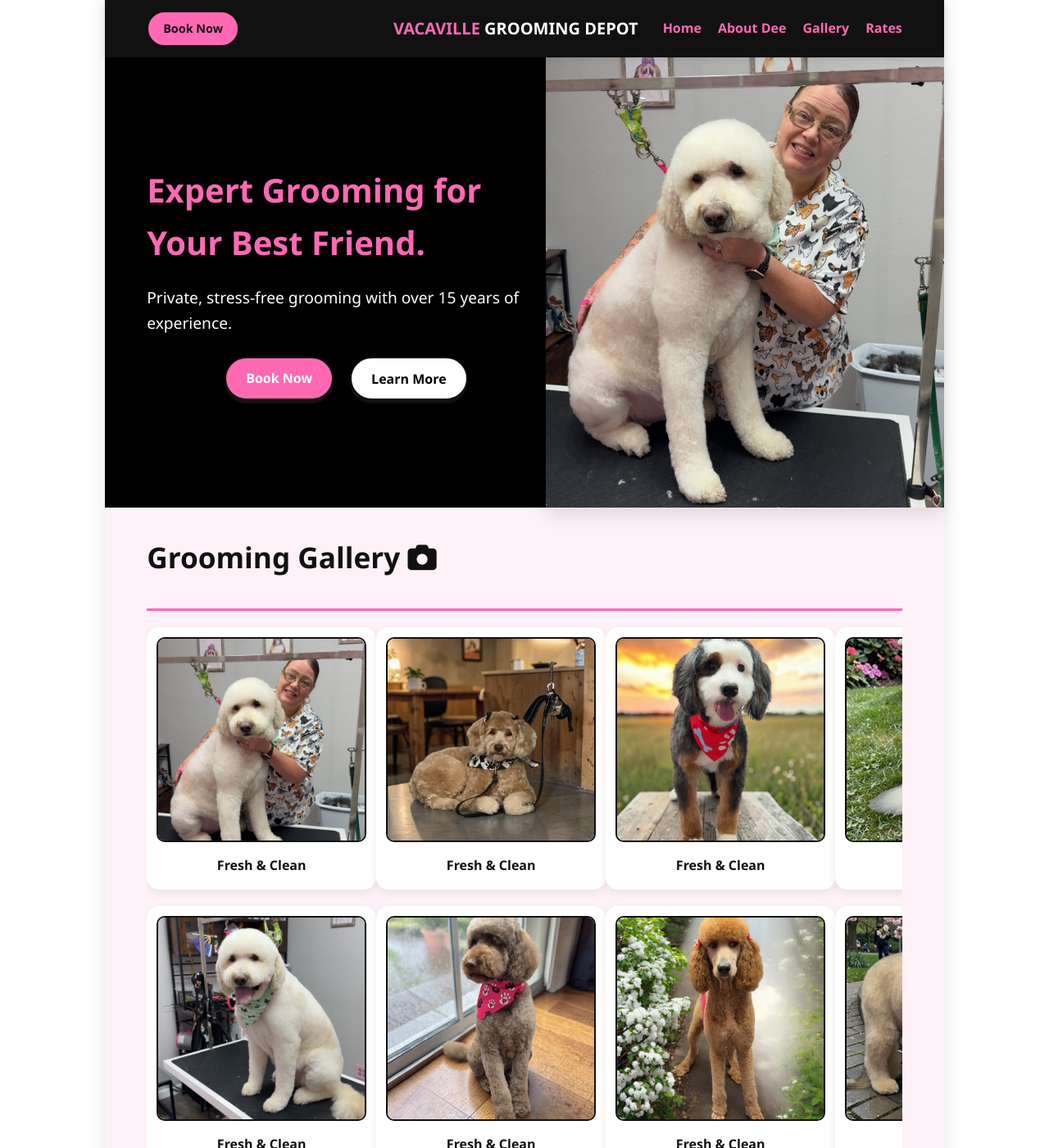
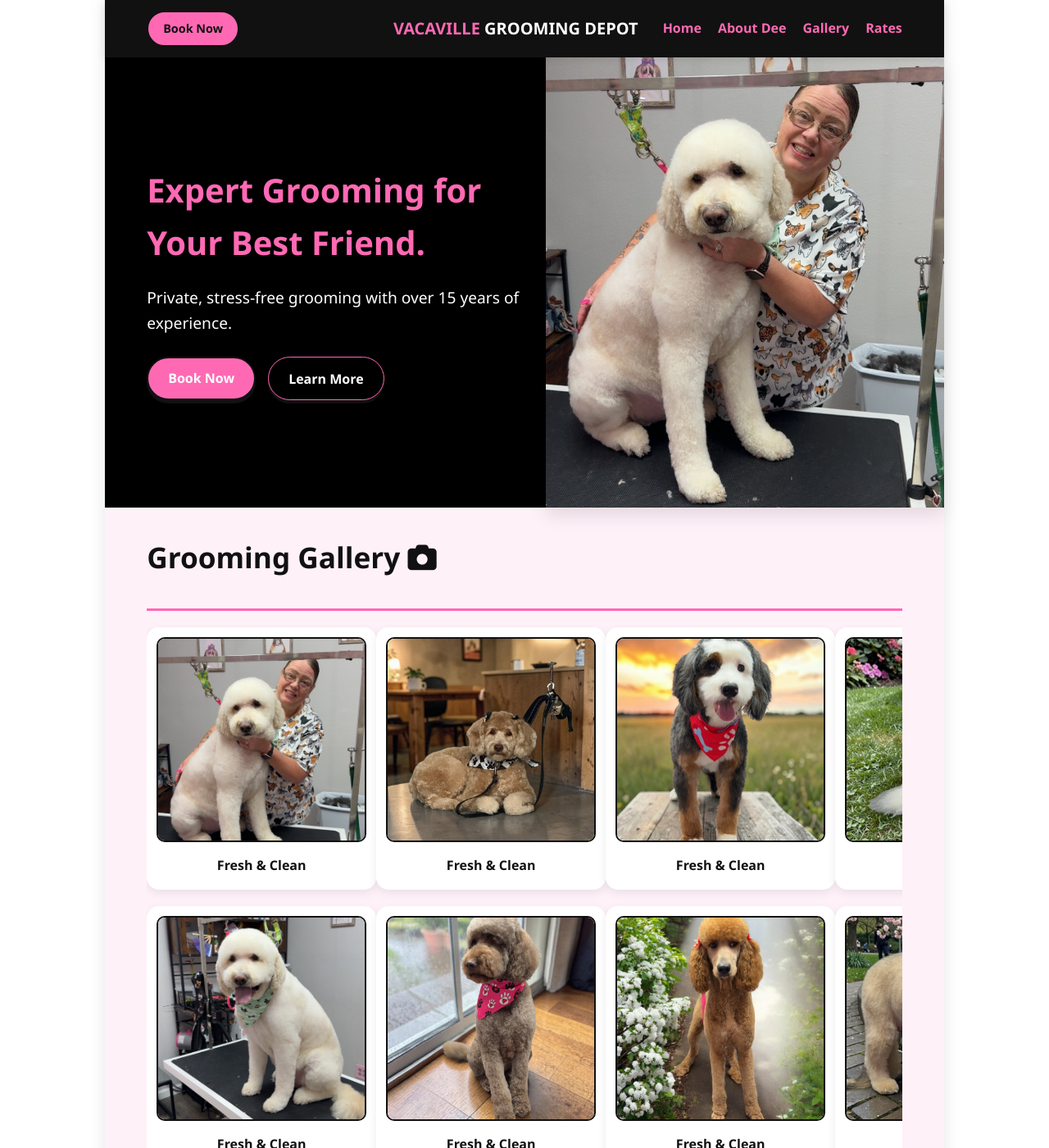
Before and after one commit to ben-truong-0324/groomingbyd.github.io, a Jekyll site: the page built from docs/index.md, in a window 1280 px wide and 1400 px high. Shown: the whole window at 82% size. Built offline with Jekyll 4.4.1, drawn with Linux system fonts in a browser that asks for light colours.

Commit message:
fixed buttons

```diff
--- a/docs/_includes/hero.html
+++ b/docs/_includes/hero.html
@@ -3,15 +3,13 @@
         <h2 style="color: #FF69B4;">Expert Grooming for Your Best Friend.</h2>
         <p style="font-size: 1.2rem; margin-bottom: 25px;">Private, stress-free grooming with over 15 years of experience.</p>
 
-       <div style="display: flex; gap: 20px; justify-content: center; width: 100%; margin-top: 20px;">
+       <div class="hero-buttons">
             <a href="https://groomer.io/booking/vacavillegroomingdepot"
-            class="testimonial-btn"
-            style="background: #FF69B4; color: #fff; text-decoration: none; display: inline-flex; align-items: center; justify-content: center;">
+            class="testimonial-btn book-now">
             Book Now
             </a>
-            <button class="testimonial-btn"
-                    onclick="document.getElementById('philosophy').scrollIntoView({behavior: 'smooth'})"
-                    style="background: #fff; color: #000; display: inline-flex; align-items: center; justify-content: center;">
+            <button class="testimonial-btn learn-more"
+                    onclick="document.getElementById('philosophy').scrollIntoView({behavior: 'smooth'})">
                     Learn More
             </button>
         </div>
--- a/docs/assets/css/style.css
+++ b/docs/assets/css/style.css
@@ -804,3 +804,32 @@
     box-shadow: 0 4px 12px rgba(0,0,0,0.05);
     scroll-snap-align: start;
 }
+
+/* Container starts centered for mobile */
+.hero-buttons {
+    display: flex;
+    gap: 15px;
+    justify-content: center; /* Centered on mobile */
+    width: 100%;
+    margin-top: 25px;
+}
+
+/* Individual button tweaks to match the Pink & Black theme */
+.book-now {
+    background: #FF69B4; /* Pink */
+    color: #fff;
+    text-decoration: none;
+}
+
+.learn-more {
+    background: #000; /* Black */
+    color: #fff;
+    border: 1px solid #FF69B4;
+}
+
+/* Desktop View (Screens wider than 768px) */
+@media (min-width: 768px) {
+    .hero-buttons {
+        justify-content: flex-start; /* Left justified on big screens */
+    }
+}
```
